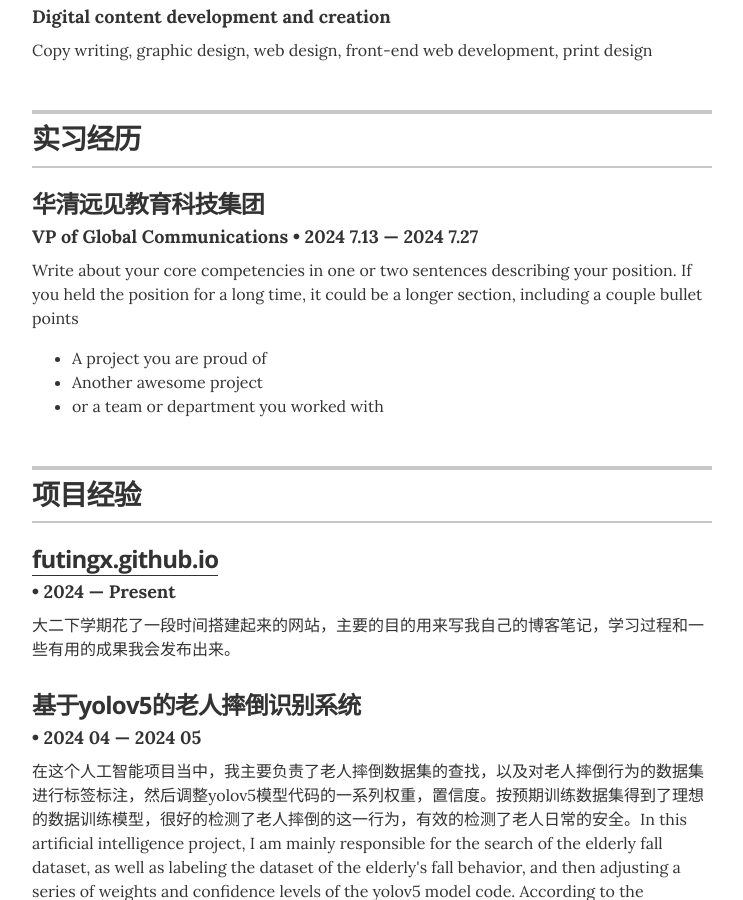
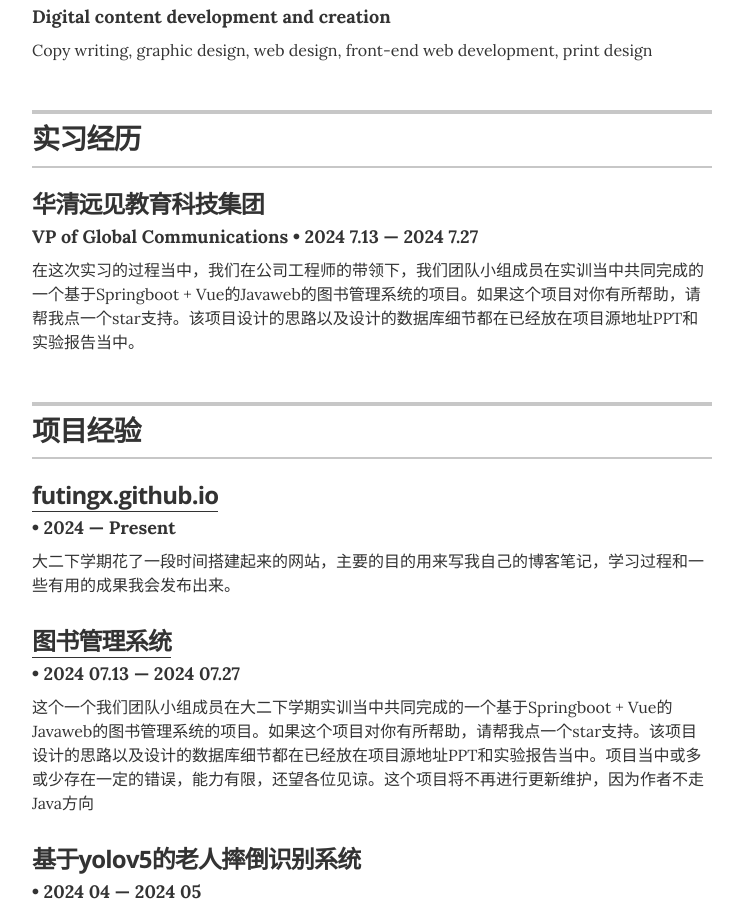
Before and after one commit to futingx/resume, a Jekyll site: the page built from index.html, in a window 1280 px wide and 900 px high, scrolled down 944 px. Shown: the whole window, without its empty margins (268-1011 px from the left). Built offline with Jekyll 4.4.1, drawn with Linux system fonts in a browser that asks for light colours.

Commit message:
第13次提交

```diff
--- a/_data/experience.yml
+++ b/_data/experience.yml
@@ -3,4 +3,4 @@
 - company: 华清远见教育科技集团
   position: VP of Global Communications
   duration: 2024 7.13 &mdash; 2024 7.27
-  summary: Write about your core competencies in one or two sentences describing your position. If you held the position for a long time, it could be a longer section, including a couple bullet points	<ul class="resume-item-list"><li>A project you are proud of</li><li>Another awesome project</li><li>or a team or department you worked with</li></ul>
+  summary: 在这次实习的过程当中，我们在公司工程师的带领下，我们团队小组成员在实训当中共同完成的一个基于Springboot + Vue的Javaweb的图书管理系统的项目。如果这个项目对你有所帮助，请帮我点一个star支持。该项目设计的思路以及设计的数据库细节都在已经放在项目源地址PPT和实验报告当中。
--- a/_data/projects.yml
+++ b/_data/projects.yml
@@ -8,6 +8,14 @@
   url: "https://futingx.github.io/"
   # 项目描述
   description: 大二下学期花了一段时间搭建起来的网站，主要的目的用来写我自己的博客笔记，学习过程和一些有用的成果我会发布出来。
+
+# 基于Springboot + Vue的Javaweb的图书管理系统
+- project: 图书管理系统   # 项目名字
+  # role: Founder & Primary Developer  # 项目成员
+  duration: 2024 07.13 &mdash; 2024 07.27 # 项目时间
+  url: "https://github.com/futingx/awesome-springboot-project"
+  # 项目描述
+  description: 这个一个我们团队小组成员在大二下学期实训当中共同完成的一个基于Springboot + Vue的Javaweb的图书管理系统的项目。如果这个项目对你有所帮助，请帮我点一个star支持。该项目设计的思路以及设计的数据库细节都在已经放在项目源地址PPT和实验报告当中。项目当中或多或少存在一定的错误，能力有限，还望各位见谅。这个项目将不再进行更新维护，因为作者不走Java方向
 
 # 基于yolov5的老人摔倒识别系统
 - project: 基于yolov5的老人摔倒识别系统
```
